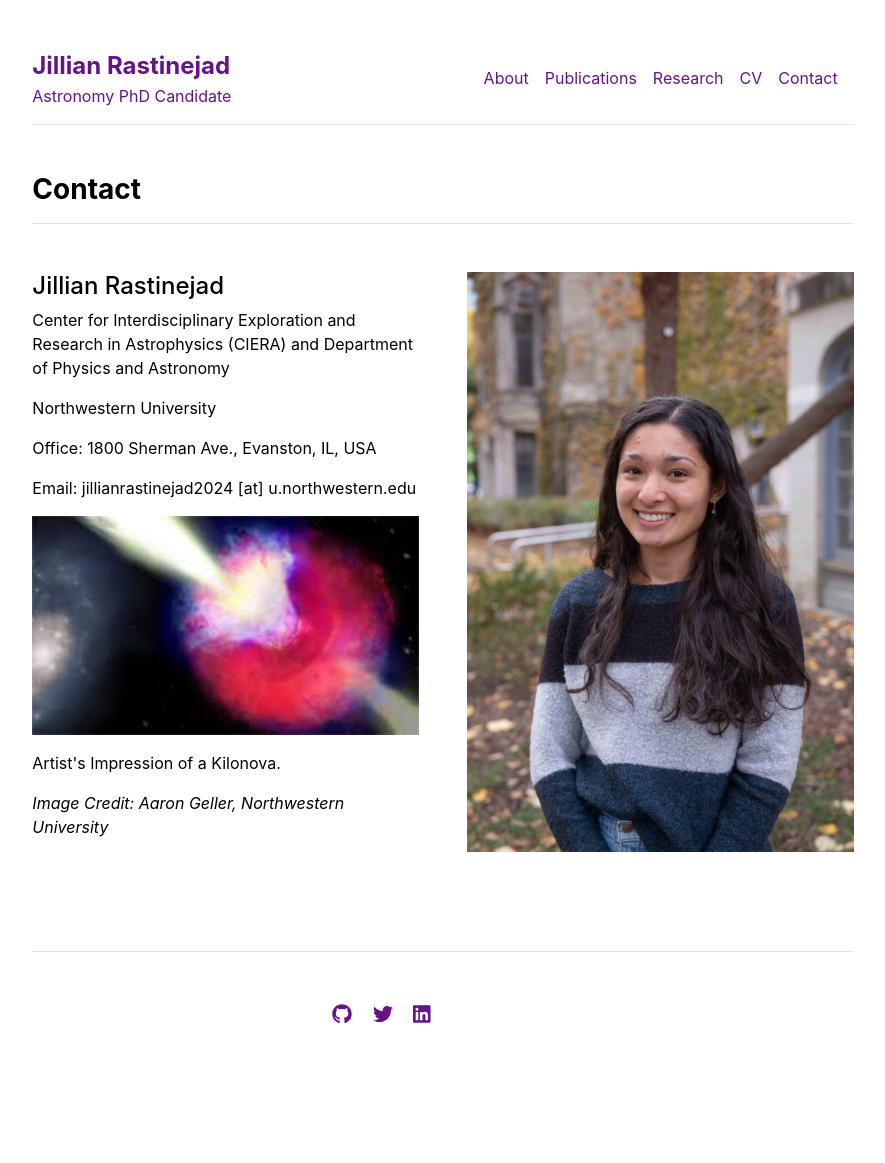
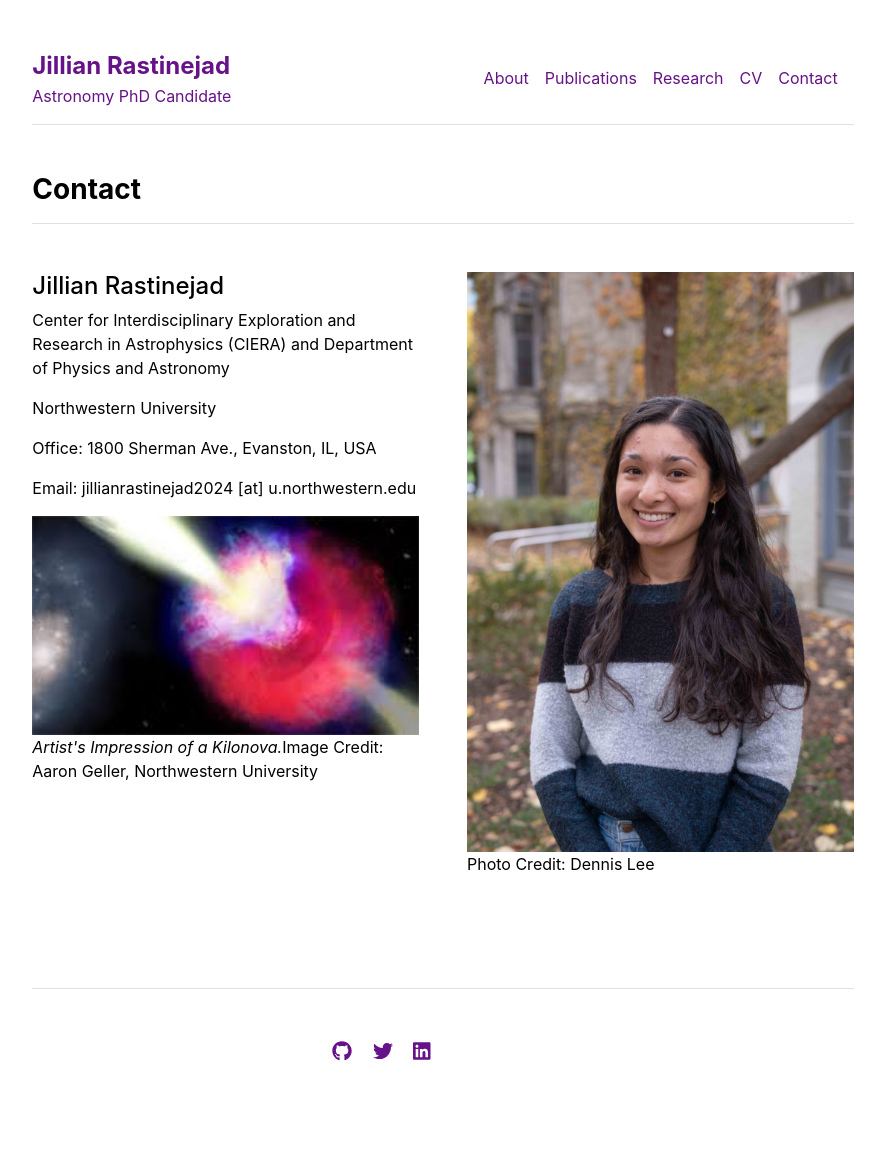
Before and after one commit to jrastinejad/jrastinejad.github.io, a Jekyll site: the page built from contact.md, in a window 1280 px wide. Shown: the whole page, without its empty margins (197-1082 px from the left). Built offline with Jekyll 4.4.1, drawn with Linux system fonts in a browser that asks for light colours; before the commit the page ends 1126 px from its top, so only the background shows below that.

Commit message:
Add figure captions

```diff
--- a/_includes/contact.html
+++ b/_includes/contact.html
@@ -9,14 +9,18 @@
         <p>{{ contact.institution }} </p>
         <p>Office: {{ contact.office }}</p>
         <p>Email: {{ contact.email }}</p>
-        <p>
+        <figure>
           <img src="{{ site.github.url }}/assets/img/kilonova.jpeg" alt="Kilonova" width="100%">
-        </p>
-        <p>Artist's Impression of a Kilonova.</p>
-        <p><i>Image Credit: Aaron Geller, Northwestern University</i></p>
+          <figcaption>
+            <i>Artist's Impression of a Kilonova.</i>Image Credit: Aaron Geller, Northwestern University
+          </figcaption>
+        </figure>
       </div>
       <div class="col-md-6">
-        <img src="{{ site.github.url }}/{{ contact.image }}" alt="Contact" width="100%">
+        <figure>
+          <img src="{{ site.github.url }}/{{ contact.image }}" alt="Contact" width="100%">
+          <figcaption>Photo Credit: Dennis Lee</figcaption>
+        </figure>
       </div>
     </div>
     {% endfor %}
--- a/_layouts/home.html
+++ b/_layouts/home.html
@@ -20,7 +20,10 @@ layout: default
     </p>
   </div>
   <div class="col-md-6">
-    <img src="{{ site.github.url }}/assets/img/home.jpg" alt="Home" width="100%">
+    <figure>
+      <img src="{{ site.github.url }}/assets/img/home.jpg" alt="Home" width="100%">
+      <figcaption>Photo Credit: Dennis Lee</figcaption>
+    </figure>
   </div>
 </div>
 
```
Also changed, not shown: _layouts/cv.html (+5 -3 lines), _layouts/people.html (+9 -4 lines).
